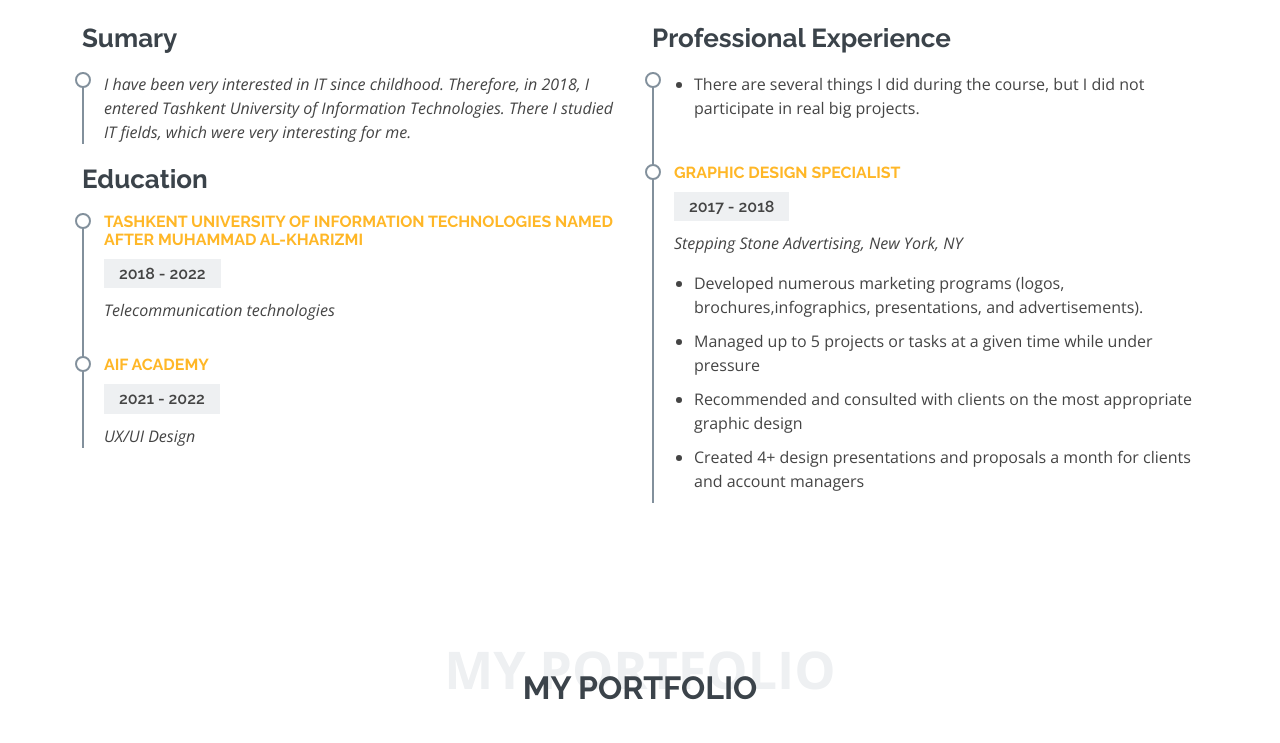
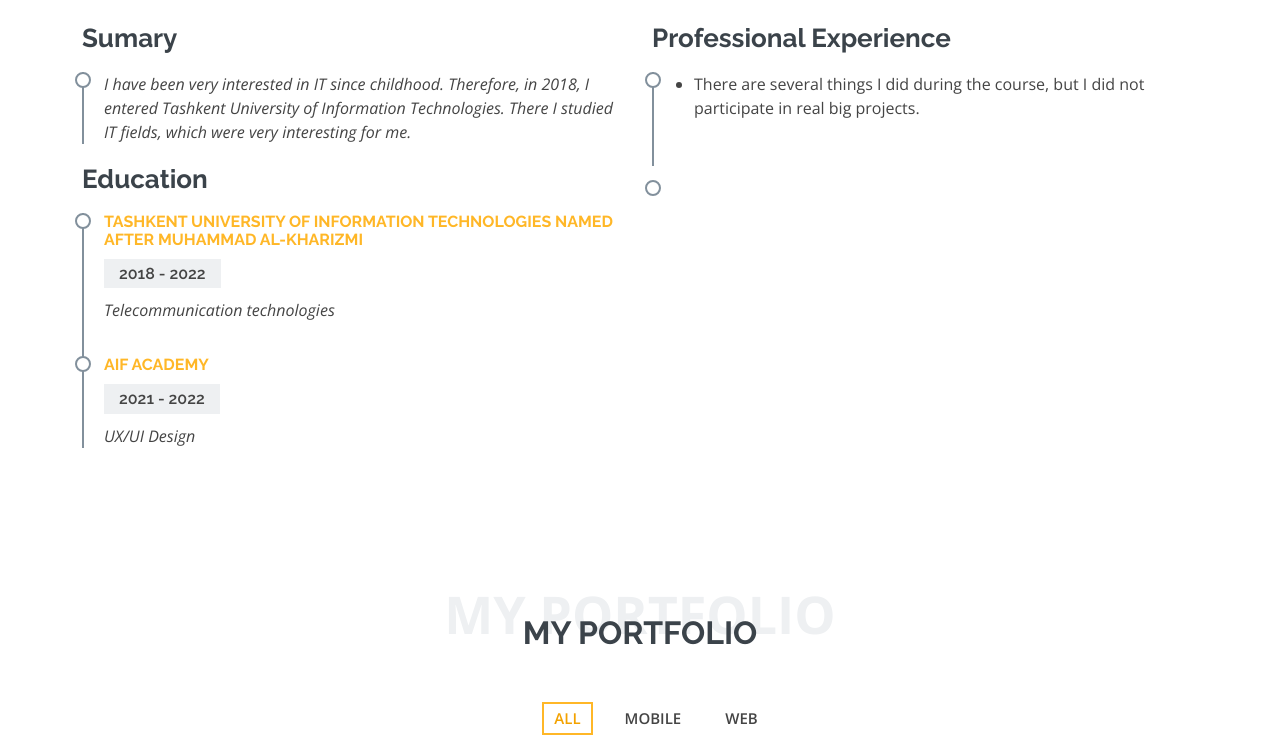
Before and after one commit to shahlo2030/portfolio, a plain HTML site: page index.html in a window 1280 px wide. Shown: the part 1714-2457 px from the top of the page. Drawn offline with nearby package versions, Linux system fonts and the light colour scheme.

Commit message:
experiance section has been removed

```diff
--- a/index.html
+++ b/index.html
@@ -177,15 +177,6 @@
               </p>
             </div>
             <div class="resume-item">
-              <h4>Graphic design specialist</h4>
-              <h5>2017 - 2018</h5>
-              <p><em>Stepping Stone Advertising, New York, NY</em></p>
-              <p>
-              <ul>
-                <li>Developed numerous marketing programs (logos, brochures,infographics, presentations, and advertisements).</li>
-                <li>Managed up to 5 projects or tasks at a given time while under pressure</li>
-                <li>Recommended and consulted with clients on the most appropriate graphic design</li>
-                <li>Created 4+ design presentations and proposals a month for clients and account managers</li>
               </ul>
               </p>
             </div>
```
